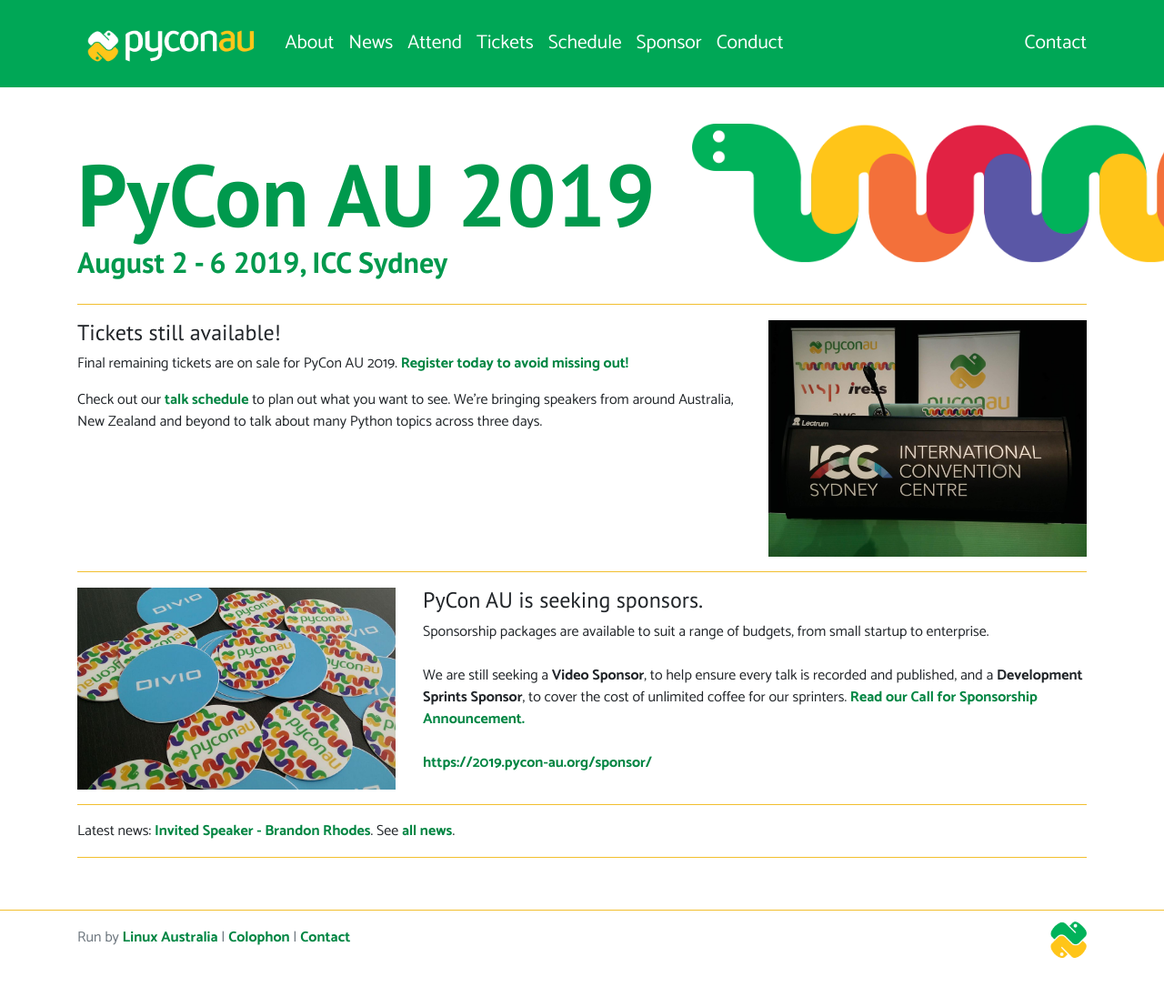
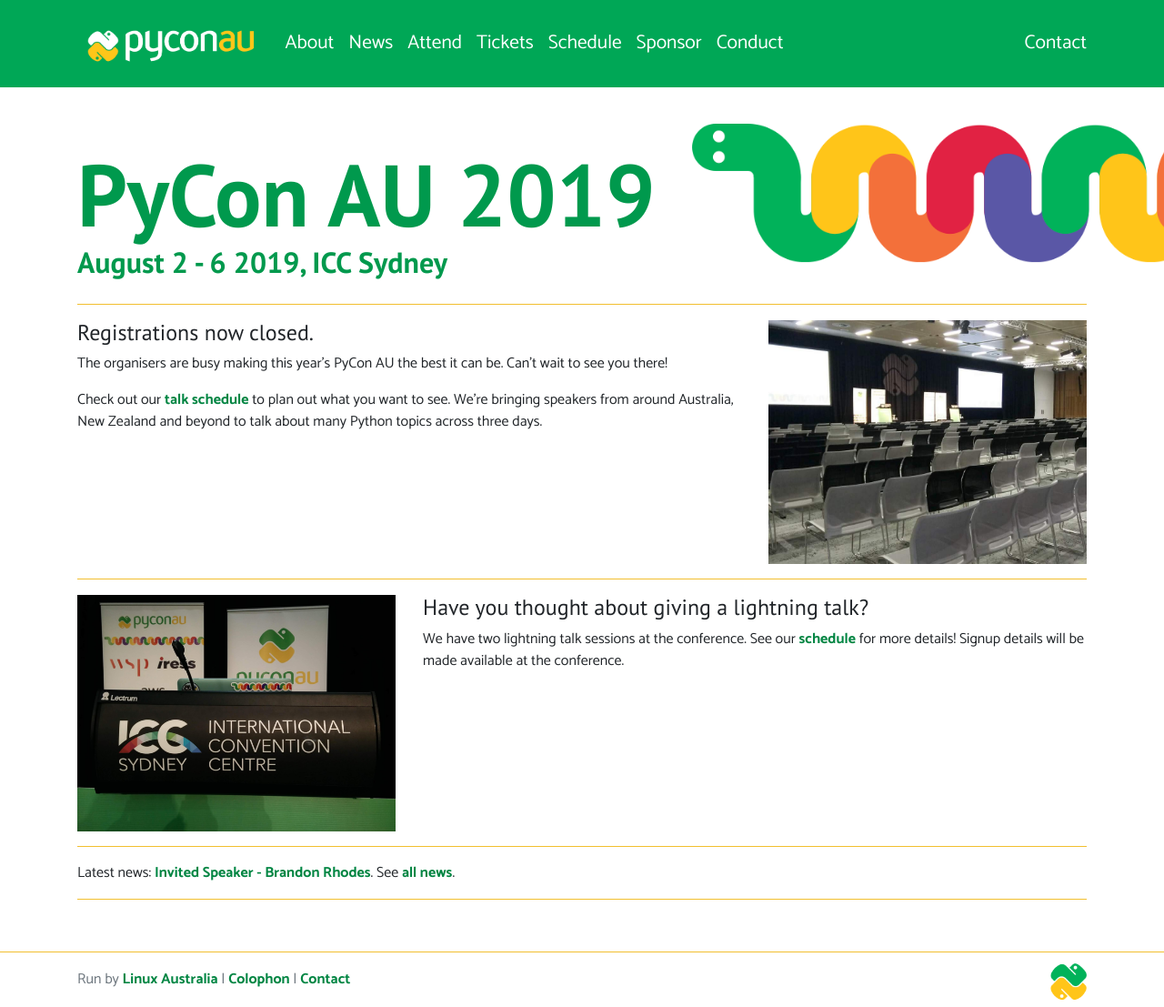
Before and after one commit to pyconau/2019.pycon-au.org, a Jekyll site: the page built from _pages/homepage.md, in a window 1280 px wide. Shown: the whole page at 91% size. Built offline with Jekyll 4.4.1, drawn with Linux system fonts in a browser that asks for light colours; before the commit the page ends 1061 px from its top, so only the background shows below that.

Commit message:
Update homepage to close registrations

```diff
--- a/_includes/tickets-now.html
+++ b/_includes/tickets-now.html
@@ -1,3 +1,3 @@
 <hr>
-<span class="abstract">Final remaining tickets are on sale for PyCon AU 2019. [Register today to avoid missing out!](/attend/tickets/)</span>
+<span class="abstract">Ticket registrations have now closed. See you all in Sydney soon!</span>
 <hr>
--- a/_pages/homepage.md
+++ b/_pages/homepage.md
@@ -11,18 +11,18 @@ description: PyCon AU is the national conference for the Python Programming Comm
 <h2 align="left" class="header-green dateh2">August 2 - 6 2019, ICC Sydney</h2>
 <hr>
 <div class="row">
-  <div class="col-8"><h4>Tickets still available!</h4>
-  <p>Final remaining tickets are on sale for PyCon AU 2019. <a href="/attend/tickets/">Register today to avoid missing out!</a></p>
+  <div class="col-8"><h4>Registrations now closed.</h4>
+  <p>The organisers are busy making this year's PyCon AU the best it can be. Can't wait to see you there!</p>
   <p>Check out our <a href="/schedule/">talk schedule</a> to plan out what you want to see. We're bringing speakers from around Australia, New Zealand and beyond to talk about many Python topics across three days.</p>
   </div>
-  <div class="col-4"><img class="img-fluid"  src="{{site.url}}/static/img/tickets.jpg"></div>
+  <div class="col-4"><img class="img-fluid"  src="{{site.url}}/static/img/cocklebayroom.jpg"></div>
 </div>
 <hr>
 <div class="row">
-  <div class="col-4"><img class="img-fluid"  src="{{site.url}}/static/img/stickers.jpg"></div>
-  <div class="col-8"><h4>PyCon AU is seeking sponsors.</h4>
-  Sponsorship packages are available to suit a range of budgets, from small startup to enterprise.<br><br>We are still seeking a <b>Video Sponsor</b>, to help ensure every talk is recorded and published, and a <b>Development Sprints Sponsor</b>, to cover the cost of unlimited coffee for our sprinters.  <a href="https://2019.pycon-au.org/news/call-for-sponsorship/">Read our Call for Sponsorship Announcement.</a><br><BR><a href="https://2019.pycon-au.org/sponsor/">https://2019.pycon-au.org/sponsor/</a>
-  </div>
+  <div class="col-4"><img class="img-fluid"  src="{{site.url}}/static/img/podium.jpg"></div>
+  <div class="col-8"><h4>Have you thought about giving a lightning talk?</h4>
+  <p>We have two lightning talk sessions at the conference. See our <a href="/schedule/saturday/#timeslot-20">schedule</a> for more details! Signup details will be made available at the conference.</p>
+</div>
 </div>
 <hr>
 
```
Also changed, not shown: _pages/attend/tickets.md (+1 -2 lines), static/img/podium.jpg (renamed from static/img/tickets.jpg).
